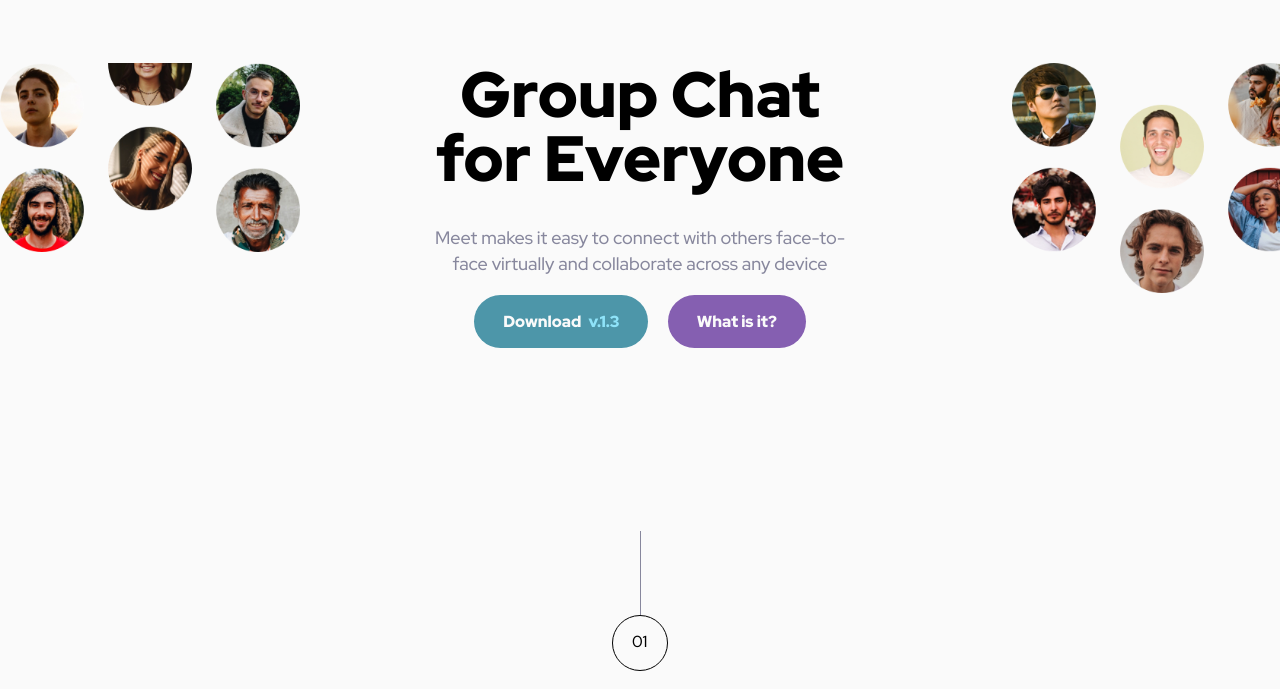
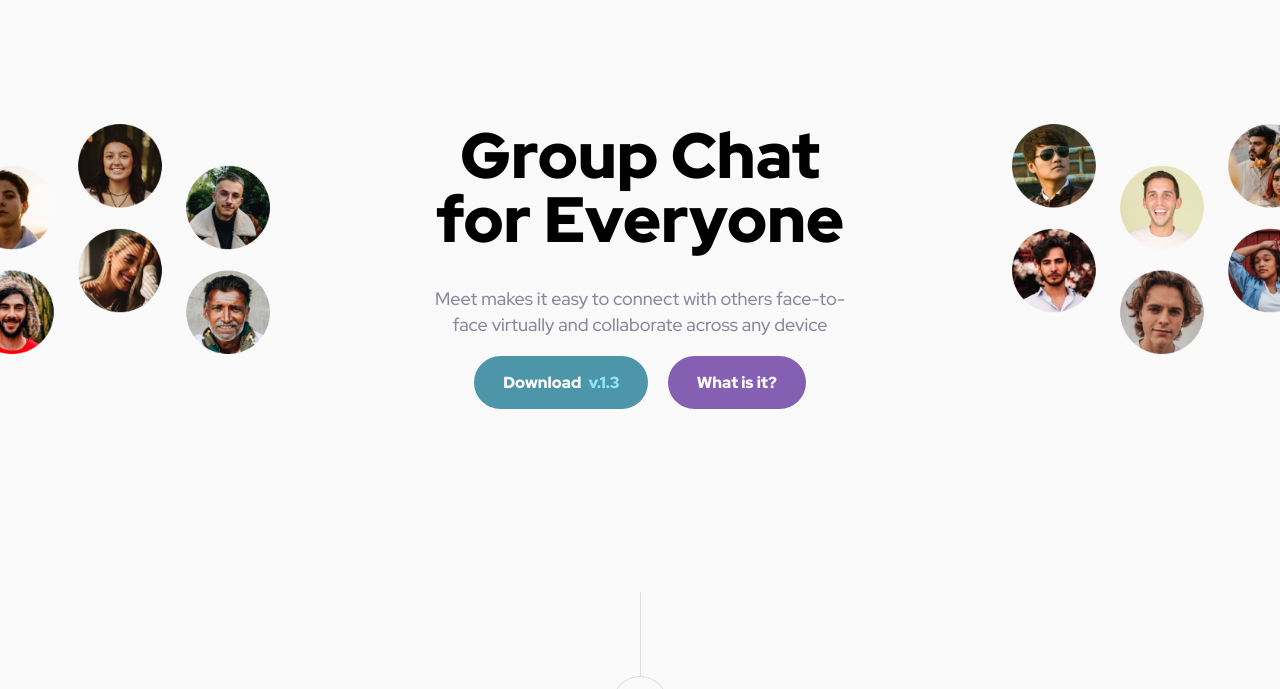
Before and after one commit to Chris-2811/Meet-landing-page, a plain HTML site: page index.html in a window 1280 px wide. Shown: the part 111-800 px from the top of the page. Drawn offline with Linux system fonts and the light colour scheme.

Commit message:
fixed overflow image and margins

```diff
--- a/style.css
+++ b/style.css
@@ -41,13 +41,12 @@ img {
 }
 
 .hero {
-  margin: 0 auto;
+  margin: 61px auto 110px auto;
   min-height: 358px;
   display: flex;
   justify-content: space-between;
   margin-bottom: 110px;
   overflow-x: hidden;
-  overflow-y: visible;
 }
 
 .hero .hero-content {
@@ -62,7 +61,6 @@ img {
 
 .hero .hero-left {
   transform: translateX(-30px);
-  transform: translateY(-41px);
 }
 
 .hero-content h1 {
@@ -141,13 +139,14 @@ img {
 .divider .line {
   height: 84px;
   width: 1px;
-  background-color: var(--Gray-color);
+  background-color: rgba(135, 135, 157, 0.25);
 }
 
 .divider .circle {
-  border: 1px solid black;
+  border: 1px solid rgba(135, 135, 157, 0.25);
   border-radius: 50%;
   background: #fafafa;
+  color: var(--Gray-color);
   height: 56px;
   width: 56px;
   padding: 15px 19px;
@@ -165,6 +164,7 @@ img {
   display: flex;
   justify-content: space-between;
   gap: 30px;
+
 }
 
 .main-section .content {
@@ -188,6 +188,7 @@ img {
   font-weight: 900;
   line-height: 44px;
   margin: 16px 0 32px 0;
+  padding: 0 48px;
 }
 .main-section .content .lead {
   color: var(--Gray-color);
@@ -222,7 +223,7 @@ img {
   position: relative;
 }
 
-#footer h1 {
+#footer h2 {
   max-width: 350px;
   font-size: 40px;
   font-weight: 900;
@@ -274,6 +275,7 @@ img {
     justify-content: center;
     text-align: center;
     padding: 92px 155px 66px 155px;
+    max-height: 308px;
   }
 
   #footer p {
```
